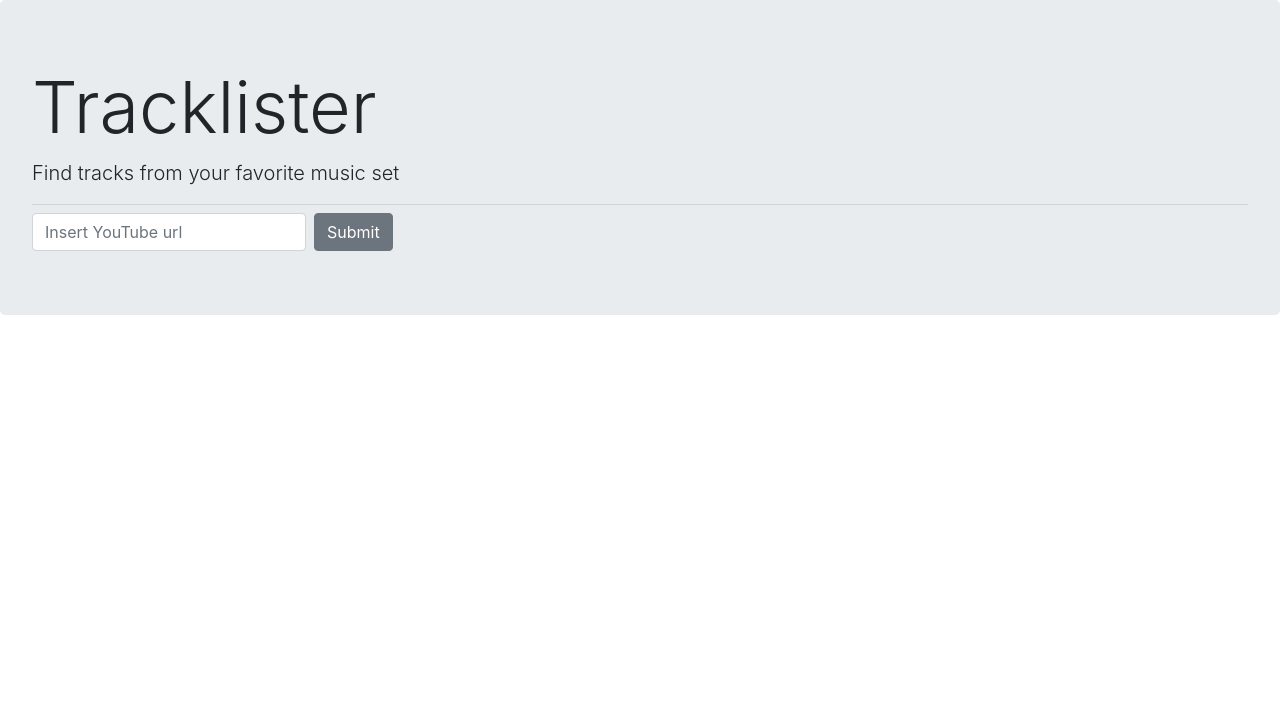
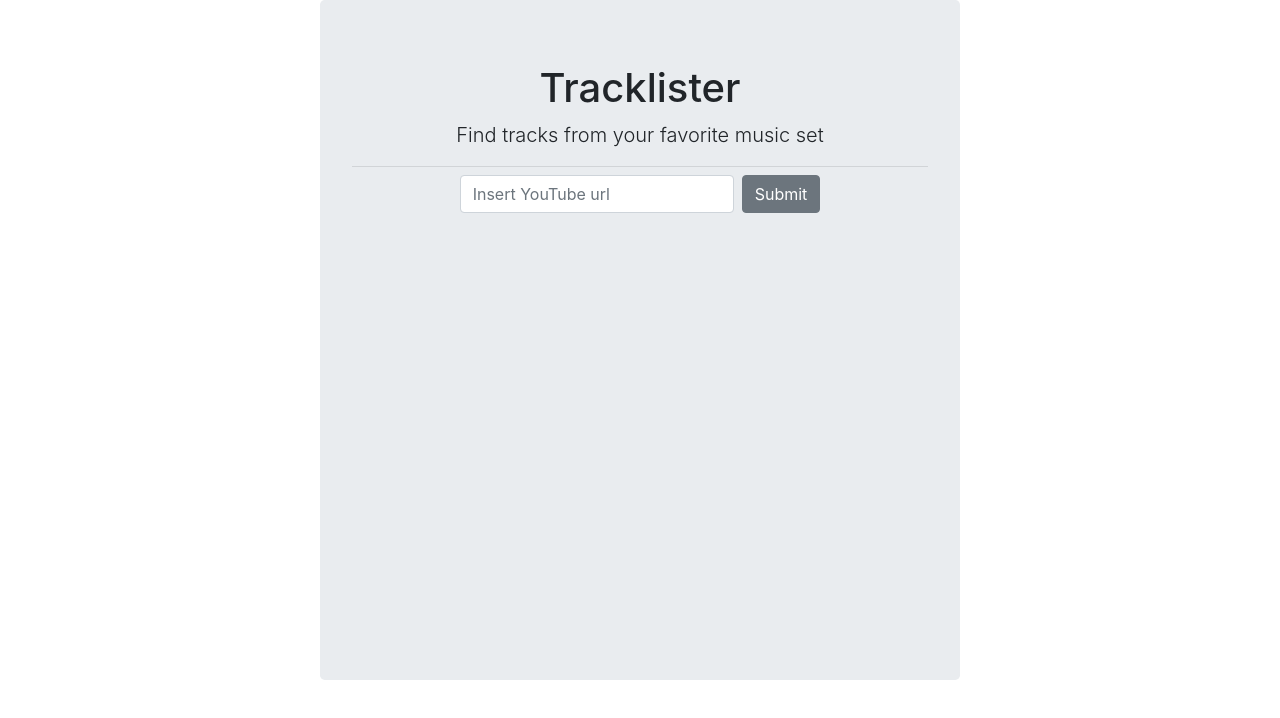
Before and after one commit to zsevic/tracklister, a React (Create React App) app: page / in a window 1280 px wide. Shown: the top 718 px of the page. Built offline with nearby package versions, Linux system fonts and the light colour scheme.

Commit message:
:zap: Improve css style

```diff
--- a/src/App.js
+++ b/src/App.js
@@ -57,13 +57,13 @@
     const { loading } = this.state
 
     return (
-      <div>
-        <Jumbotron>
-          <h1 className='display-3'>Tracklister</h1>
-          <p className='lead'>Find tracks from your favorite music set</p>
+      <div style={{display: 'flex', justifyContent: 'center'}}>
+        <Jumbotron style={{'min-height': '85vh', 'min-width': '50vw'}}>
+          <h1 className='text-center'>Tracklister</h1>
+          <p className='lead text-center'>Find tracks from your favorite music set</p>
           <hr className='my-2' />
 
-          <Form inline>
+          <Form style={{display:'flex', justifyContent: 'center'}}>
             <FormGroup className='mb-2 mr-sm-2 mb-sm-0'>
               <Input
                 type='url'
@@ -76,7 +76,7 @@
             <Button onClick={this.getTracklist}>Submit</Button>
           </Form>
           <div>
-            {this.state.error}
+            <p className='text-center'>{this.state.error}</p>
             {loading ? <Spinner /> : <Tracklist list={this.state.tracklist} />}
           </div>
         </Jumbotron>
```
